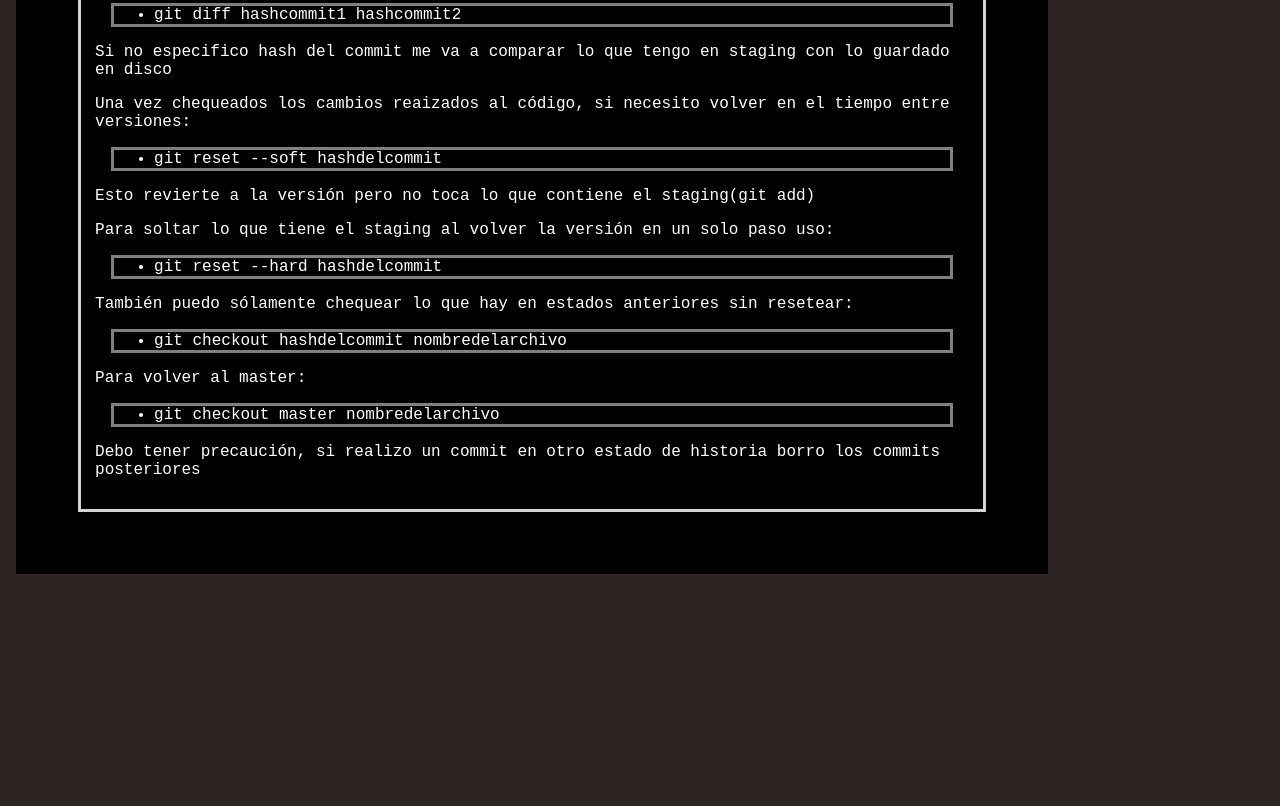
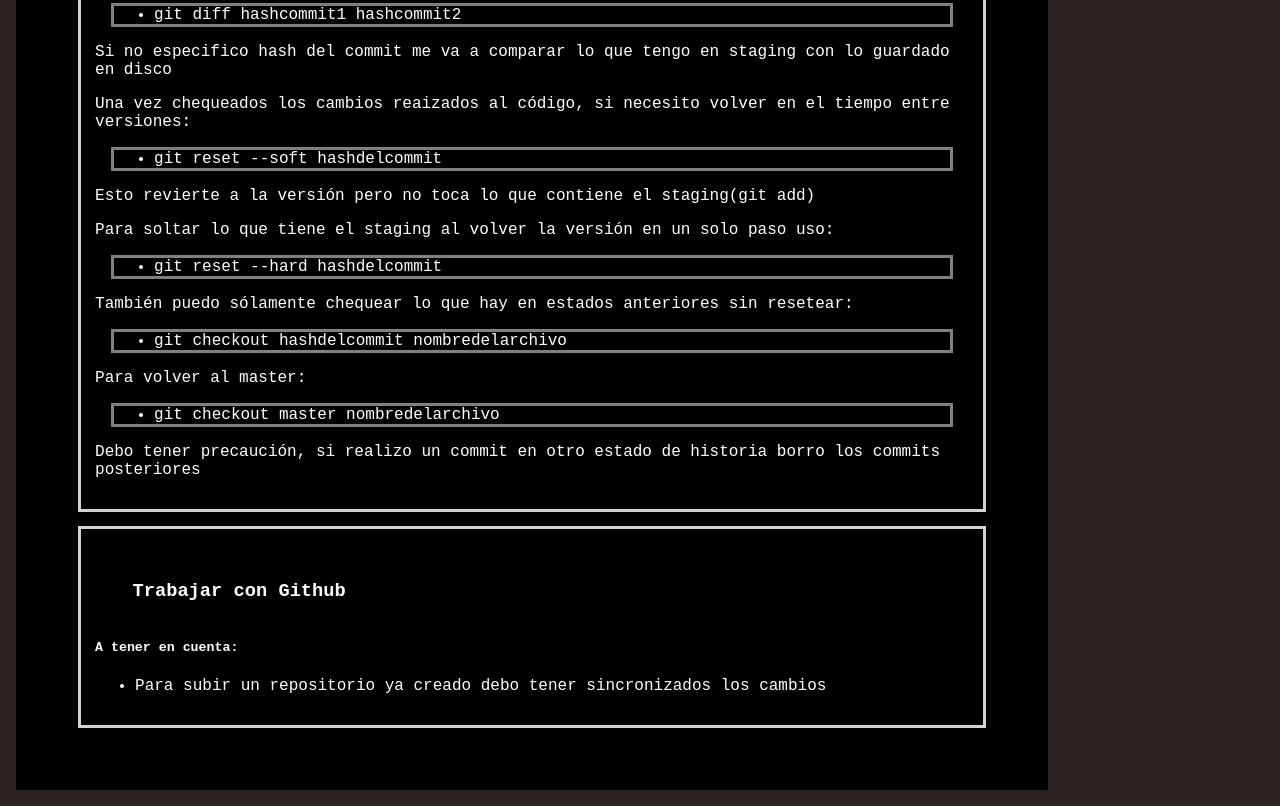
Before and after one commit to exetesting/apuntes-github, a plain HTML site: page comandos-y-apuntes-de-git.html in a window 1280 px wide. Shown: the part 2453-3259 px from the top of the page. Before the commit the page ends 3043 px from the top, so only its background shows below. Drawn offline with Linux system fonts and the light colour scheme.

Commit message:
comenzado y reparado tema trabajar en remoto

```diff
--- a/comandos-y-apuntes-de-git.html
+++ b/comandos-y-apuntes-de-git.html
@@ -83,6 +83,12 @@
             <ul class="codigo"><li>git checkout master nombredelarchivo</li></ul>
             <p>Debo tener precaución, si realizo un commit en otro estado de historia borro los commits posteriores</p>
     </article>
+    <article class="tema">
+        <h3 class="titulo">Trabajar con Github</h3>
+        <h5>A tener en cuenta:</h5>
+        <ul><li>Para subir un repositorio ya creado debo tener sincronizados los cambios</li></ul>
+
+    </article>
 
 
     </div>
```
